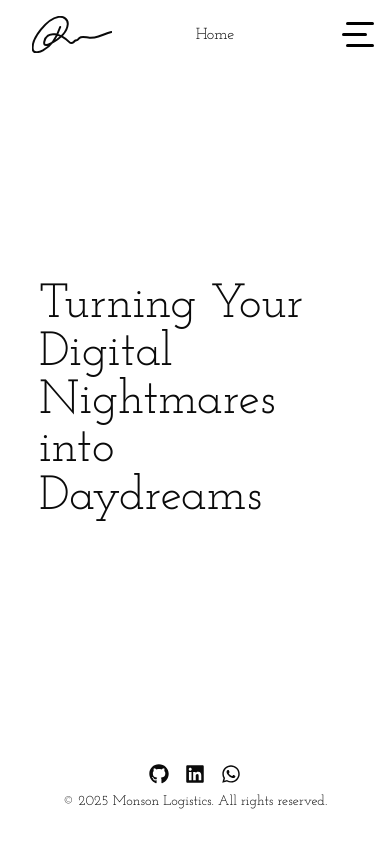
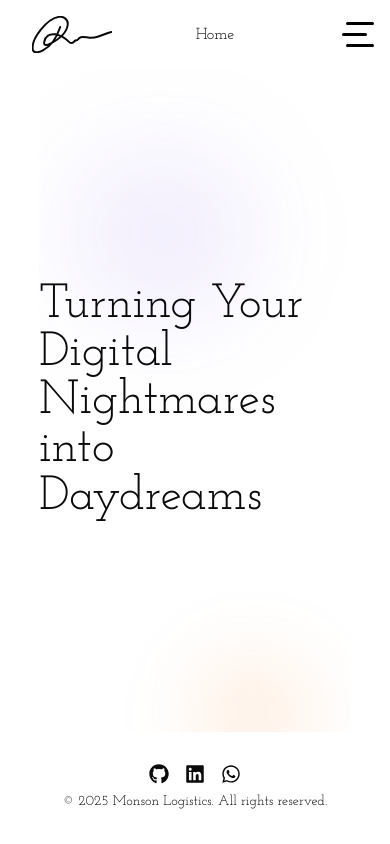
Before and after one commit to hyper-dot/portfolio, a Next.js app: page / in a window 390 px wide. Built offline with nearby package versions, Linux system fonts and the light colour scheme.

Commit message:
👌 IMPROVE: gradient

```diff
--- a/src/app/blogs/layout.tsx
+++ b/src/app/blogs/layout.tsx
@@ -1,5 +1,5 @@
 import { ReactNode } from "react";
 
 export default function layout({ children }: { children: ReactNode }) {
-  return <div className="px-2">{children}</div>;
+  return <div className="background-div flex-1 px-2">{children}</div>;
 }
--- a/src/app/blogs/page.tsx
+++ b/src/app/blogs/page.tsx
@@ -24,7 +24,7 @@ const blogs = [
 
 const BlogList = () => {
   return (
-    <div className="">
+    <div className="h-full">
       <div className="mx-auto max-w-3xl pt-10">
         <h1 className="mb-8 text-4xl font-semibold">
           <span>Some words that I&apos;ve written beside codes</span>
--- a/src/app/globals.css
+++ b/src/app/globals.css
@@ -129,3 +129,16 @@
 .content>code {
   @apply bg-primary
 }
+
+/* styles.css */
+.background-div {
+  background: url(/orange.svg) 100% 110%/50% no-repeat, url(/purple.svg) 0% 50%/60% no-repeat;
+  background-attachment: fixed, fixed;
+}
+
+@media (max-width: 768px) {
+  .background-div {
+    background: url(/orange.svg) 100% 100%/70% no-repeat, url(/purple.svg) -2rem 10%/100% no-repeat;
+    background-attachment: fixed, fixed;
+  }
+}
--- a/src/app/page.tsx
+++ b/src/app/page.tsx
@@ -1,6 +1,6 @@
 export default function Home() {
   return (
-    <div className="mx-auto flex max-w-[80%] flex-1 items-center">
+    <div className="background-div mx-auto flex max-w-[80%] flex-1 items-center">
       <h1 className="text-5xl md:text-7xl lg:text-[5rem]">
         Turning Your Digital Nightmares into Daydreams
       </h1>
```
Also changed, not shown: public/orange.svg (added), public/purple.svg (added).
